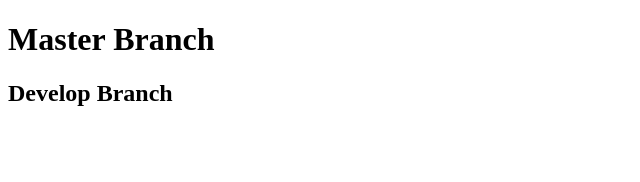
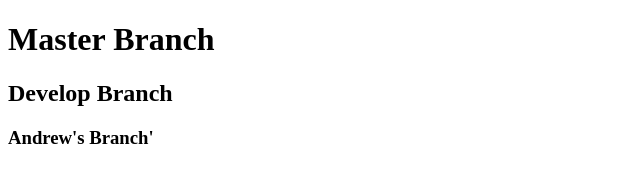
Before and after one commit to NickAtchison1/teamGit, a plain HTML site: page index.html in a window 1280 px wide. Shown: the whole page, without its empty margins (0-640 px from the left). Drawn offline with Linux system fonts and the light colour scheme.

Commit message:
Andrew's Branch

```diff
--- a/index.html
+++ b/index.html
@@ -9,5 +9,6 @@
 <body>
     <h1>Master Branch</h1>
     <h2>Develop Branch</h2>
+    <h3>Andrew's Branch'</h3>
 </body>
 </html>
```
